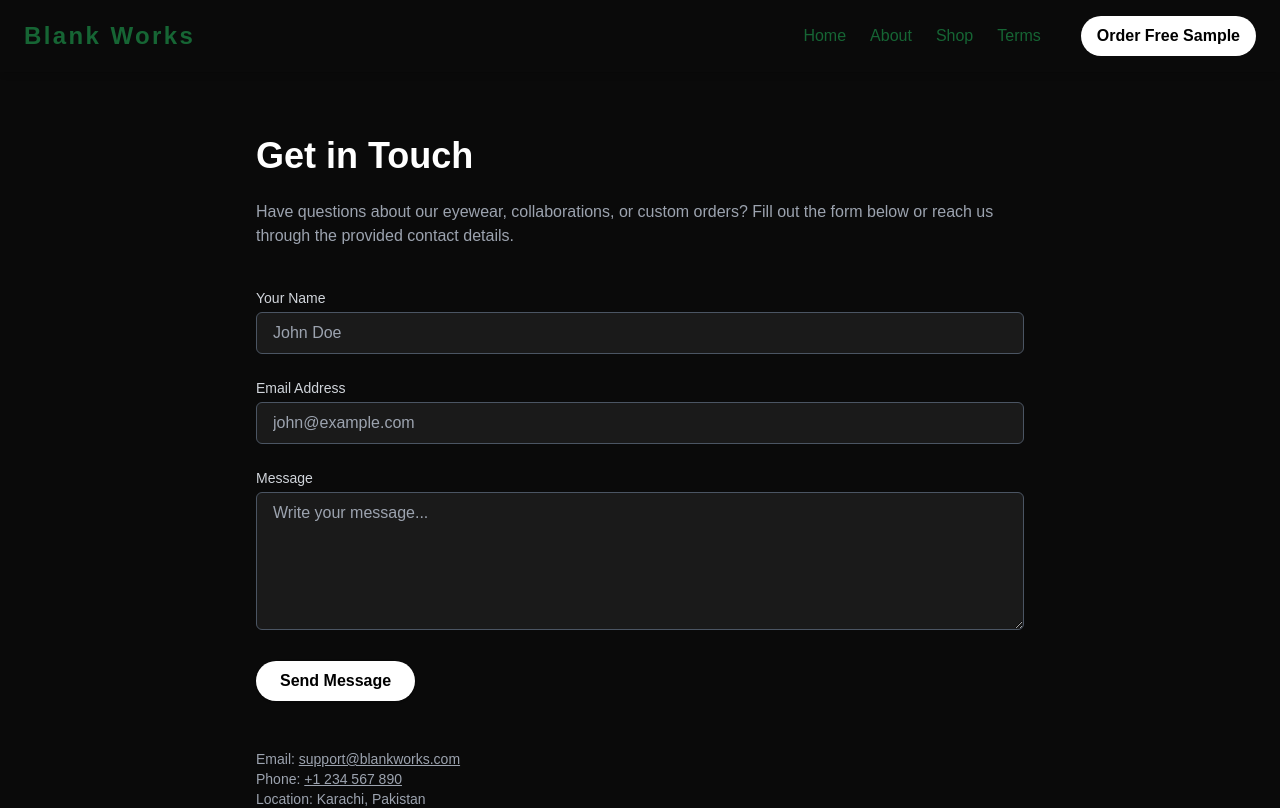
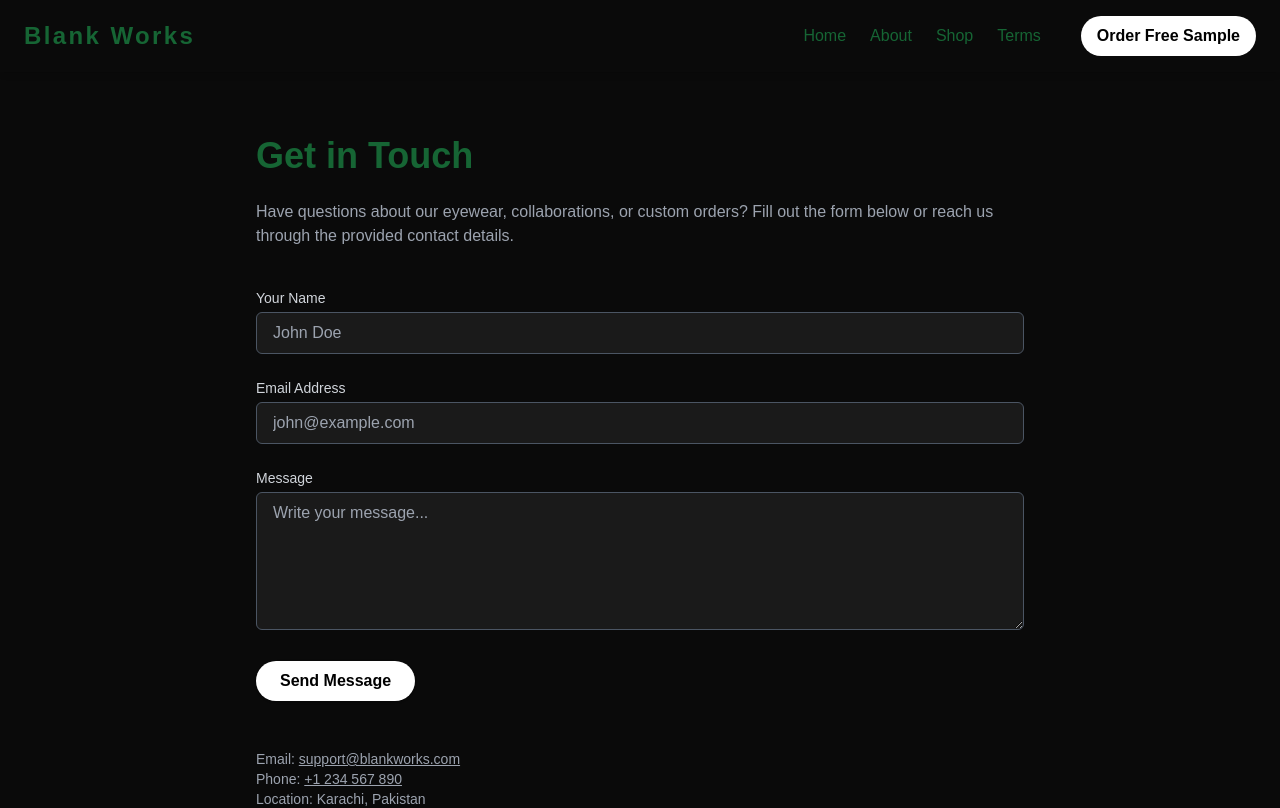
Before and after one commit to gulariba/Glasses-website, a Next.js app: page /contact in a window 1280 px wide. Shown: the top 808 px of the page. Built offline with nearby package versions, Linux system fonts and the light colour scheme.

Commit message:
Update page.tsx

```diff
--- a/src/app/contact/page.tsx
+++ b/src/app/contact/page.tsx
@@ -3,7 +3,7 @@ import Link from "next/link";
 
 export default function ContactPage() {
   return (
-    <main className="min-h-screen bg-[#0a0a0a] text-white px-6 py-16">
+    <main className="min-h-screen bg-[#0a0a0a] text-green-800 px-6 py-16">
       <div className="max-w-3xl mx-auto">
         <h1 className="text-4xl font-bold mb-6">Get in Touch</h1>
         <p className="text-gray-400 mb-10">
```
